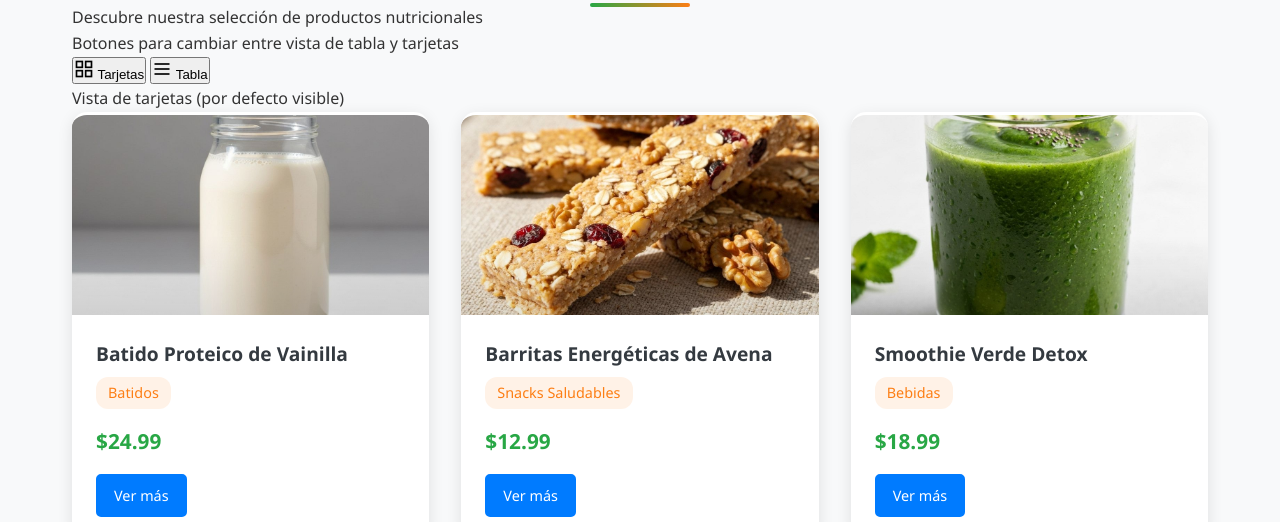
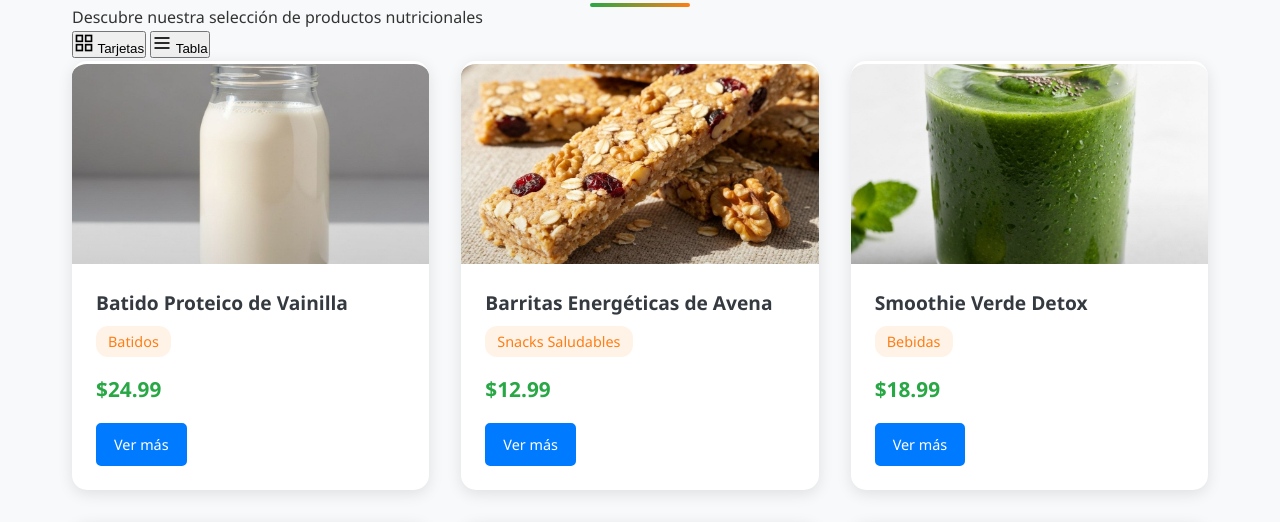
Before and after one commit to trobias/NUTRIADO, a website: page public/productos.html in a window 1280 px wide. Shown: the part 204-726 px from the top of the page. Drawn offline with Linux system fonts and the light colour scheme.

Commit message:
Fix HTML formatting and structure in productos.html

```diff
--- a/public/productos.html
+++ b/public/productos.html
@@ -25,8 +25,6 @@
             <div class="container">
                 <h1>Catálogo de Productos</h1>
                 <p class="section-subtitle">Descubre nuestra selección de productos nutricionales</p>
-
-                 Botones para cambiar entre vista de tabla y tarjetas
                 <div class="view-toggle">
                     <button id="btn-cards" class="toggle-btn active" aria-label="Vista de tarjetas">
                         <svg width="20" height="20" viewBox="0 0 24 24" fill="none" stroke="currentColor" stroke-width="2">
@@ -46,8 +44,6 @@
                         Tabla
                     </button>
                 </div>
-
-                 Vista de tarjetas (por defecto visible)
                 <div id="cards-view" class="products-grid">
                     <div class="product-card">
                         <div class="product-image">
@@ -121,8 +117,6 @@
                         </div>
                     </div>
                 </div>
-
-                 Vista de tabla (oculta por defecto)
                 <div id="table-view" class="table-container" style="display: none;">
                     <table class="products-table">
                         <thead>
```
